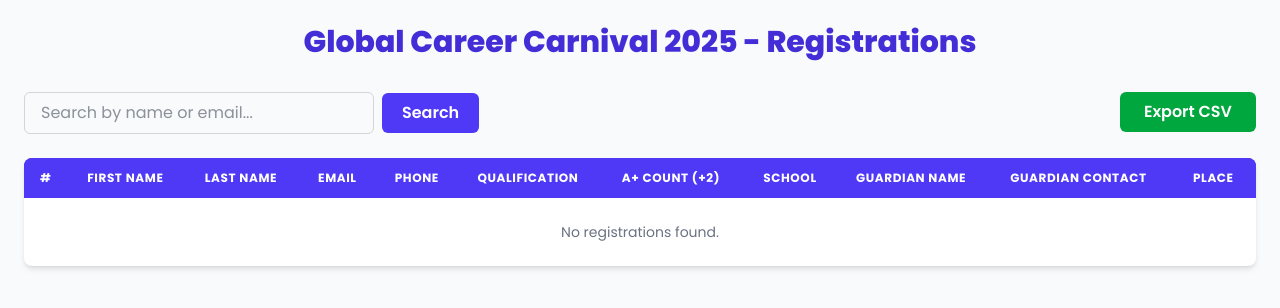
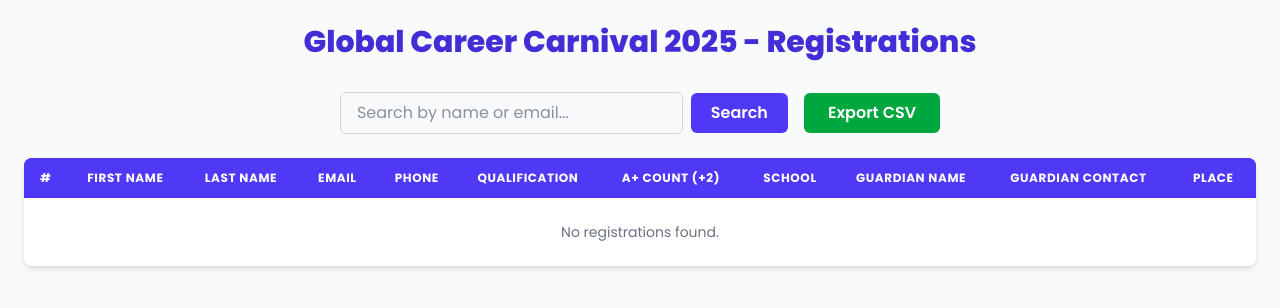
Before and after one commit to adhilet/global-career-carnival, a PHP site: page /view-registration.php in a window 1280 px wide. Shown: the top 308 px of the page. Run offline with PHP 8.4, Linux system fonts and the light colour scheme; data that the repository does not hold is empty.

Commit message:
refactor

```diff
--- a/view-registration.php
+++ b/view-registration.php
@@ -49,31 +49,23 @@ $result = $conn->query($sql);
   <link rel="manifest" href="./assets/favicon/site.webmanifest">
   <link rel="preconnect" href="https://fonts.googleapis.com">
   <link rel="preconnect" href="https://fonts.gstatic.com" crossorigin>
-    <link
-        href="https://fonts.googleapis.com/css2?family=Poppins:ital,wght@0,100;0,200;0,300;0,400;0,500;0,600;0,700;0,800;0,900;1,100;1,200;1,300;1,400;1,500;1,600;1,700;1,800;1,900&display=swap"
-        rel="stylesheet">
+  <link href="https://fonts.googleapis.com/css2?family=Poppins:ital,wght@0,100;0,200;0,300;0,400;0,500;0,600;0,700;0,800;0,900;1,100;1,200;1,300;1,400;1,500;1,600;1,700;1,800;1,900&display=swap" rel="stylesheet">
   <script src="https://cdn.jsdelivr.net/npm/@tailwindcss/browser@4"></script>
   <link rel="stylesheet" href="./assets/css/style.css">
-  <style>
-    /* Make the table scroll horizontally on small screens */
-    .table-container {
-      overflow-x: auto;
-    }
-  </style>
 </head>
 <body class="bg-gray-50 p-6 font-sans text-gray-800">
 
   <h1 class="text-3xl font-extrabold mb-8 text-center text-indigo-700">Global Career Carnival 2025 - Registrations</h1>
 
-  <div class="flex flex-col md:flex-row md:justify-between mb-6 gap-4">
+  <div class="flex flex-col lg:flex-row justify-center items-center gap-4 mb-6">
     <!-- Search Form -->
-    <form method="GET" class="flex items-center space-x-2 max-w-md w-full mx-auto md:mx-0">
+    <form method="GET" class="flex items-center space-x-2 w-full max-w-md">
       <input
         type="text"
         name="search"
         placeholder="Search by name or email..."
         value="<?= htmlspecialchars($search) ?>"
-        class="flex-grow border border-gray-300 rounded-md px-4 py-2 focus:outline-indigo-500 focus:ring-2 focus:ring-indigo-400"
+        class="w-full border border-gray-300 rounded-md px-4 py-2 focus:outline-indigo-500 focus:ring-2 focus:ring-indigo-400"
       />
       <button type="submit" class="bg-indigo-600 hover:bg-indigo-700 text-white font-semibold px-5 py-2 rounded-md transition">
         Search
@@ -81,7 +73,7 @@ $result = $conn->query($sql);
     </form>
 
     <!-- Export CSV Button -->
-    <form method="GET" action="" class="mx-auto md:mx-0">
+    <form method="GET" action="">
       <input type="hidden" name="export" value="csv" />
       <button type="submit" class="bg-green-600 hover:bg-green-700 text-white font-semibold px-6 py-2 rounded-md transition">
         Export CSV
@@ -89,7 +81,7 @@ $result = $conn->query($sql);
     </form>
   </div>
 
-  <div class="table-container bg-white rounded-lg shadow-md">
+  <div class="overflow-x-auto bg-white rounded-lg shadow-md">
     <table class="min-w-full border-collapse text-left text-sm">
       <thead>
         <tr class="bg-indigo-600 text-white uppercase text-xs tracking-wider">
```
Lines whose indentation alone changed are shown as unchanged.
